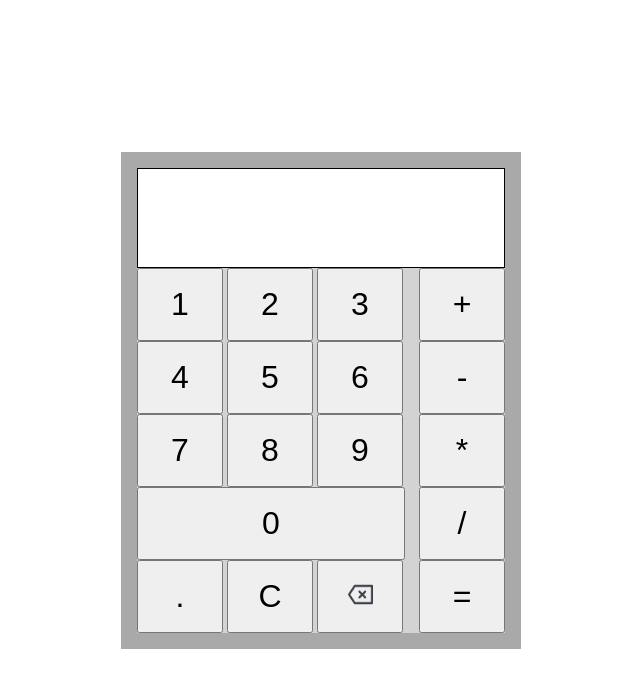
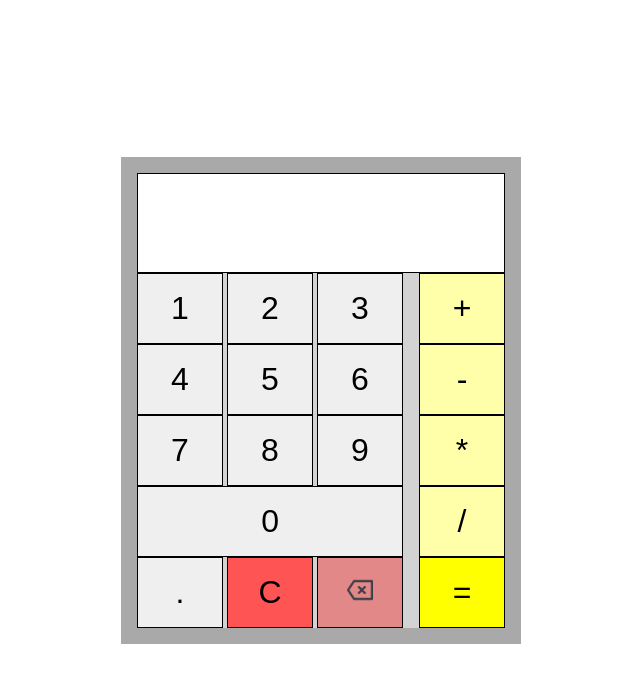
Before and after one commit to AndriySydorchuk/jsCalculator, a plain HTML site: page index.html in a window 1280 px wide. Shown: the whole page, without its empty margins (319-959 px from the left). Drawn offline with Linux system fonts and the light colour scheme.

Commit message:
Edit operator buttons background color and set borders

```diff
--- a/index.html
+++ b/index.html
@@ -39,7 +39,7 @@
                 <button>-</button>
                 <button>*</button>
                 <button>/</button>
-                <button>=</button>
+                <button id="equal-btn">=</button>
             </div>
         </div>
     </div>
--- a/style.css
+++ b/style.css
@@ -35,6 +35,7 @@ body {
     font-size: 48px;
     display: flex;
     align-items: center;
+    border: 1px solid black;
 }
 
 .input {
@@ -63,12 +64,17 @@ body {
     flex-direction: column;
 }
 
+.operators > button {
+    background-color: rgb(255, 255, 170);
+}
+
 button {
     padding: 16px;
     flex-wrap: wrap;
     font-size: 32px;
     cursor: pointer;
     width: 86px;
+    border: 1px solid black;
 }
 
 .erase-btn > img {
@@ -77,5 +83,17 @@ button {
 }
 
 .zero-btn {
-    width: 95%;
+    width: 94.5%;
 }
+
+#equal-btn {
+    background-color: yellow;
+}
+
+.clear-btn {
+    background-color: rgb(255, 84, 84);
+}
+
+.erase-btn {
+    background-color: rgba(255, 0, 0, 0.356);
+}
```
